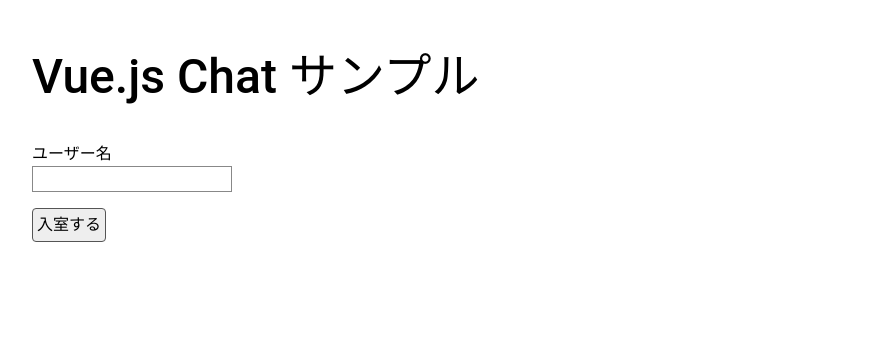
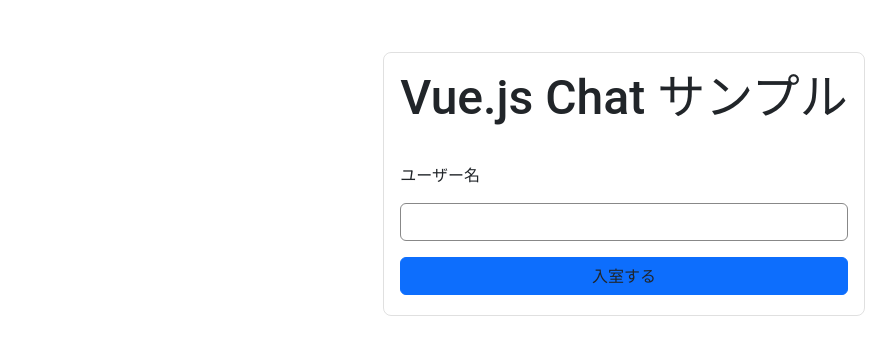
Before and after one commit to pontabi/hackathon-tb-B, a Vue app in the folder chatapp/: page / in a window 1280 px wide. Shown: the top 354 px of the page, without its empty margins (16-912 px from the left). Built offline with nearby package versions, Linux system fonts and the light colour scheme; no server answers.

Commit message:
ログイン画面のスタイル

```diff
--- a/chatapp/index.html
+++ b/chatapp/index.html
@@ -3,11 +3,13 @@
   <head>
     <meta charset="UTF-8" />
     <link rel="icon" type="image/svg+xml" href="/vite.svg" />
+    <link href="https://cdn.jsdelivr.net/npm/bootstrap@5.3.0/dist/css/bootstrap.min.css" rel="stylesheet" integrity="sha384-9ndCyUaIbzAi2FUVXJi0CjmCapSmO7SnpJef0486qhLnuZ2cdeRhO02iuK6FUUVM" crossorigin="anonymous">
     <meta name="viewport" content="width=device-width, initial-scale=1.0" />
     <title>Vue.js Chat サンプル</title>
   </head>
   <body>
     <div id="app"></div>
     <script type="module" src="/src/main.js"></script>
+    <script src="https://cdn.jsdelivr.net/npm/bootstrap@5.3.0/dist/js/bootstrap.bundle.min.js" integrity="sha384-geWF76RCwLtnZ8qwWowPQNguL3RmwHVBC9FhGdlKrxdiJJigb/j/68SIy3Te4Bkz" crossorigin="anonymous"></script>
   </body>
 </html>
--- a/chatapp/src/components/Login.vue
+++ b/chatapp/src/components/Login.vue
@@ -20,7 +20,7 @@
 // 入室メッセージをクライアントに送信する
 const onEnter = () => {
   // ユーザー名が入力されているかチェック
-  if(!inputUserName.value) return;
+  if (!inputUserName.value) return;
 
   // 入室メッセージを送信
   socket.emit("enterEvent", inputUserName.value)
@@ -35,14 +35,18 @@
 </script>
 
 <template>
-  <div class="mx-auto my-5 px-4">
-    <h1 class="text-h3 font-weight-medium">Vue.js Chat サンプル</h1>
-    <div class="mt-10">
-      <p>ユーザー名</p>
-      <input type="text" class="user-name-text" v-model="inputUserName"  />
+  <form>
+    <div class="container d-flex align-items-center">
+      <div class="mx-auto my-5 px-4 border rounded-3">
+        <h1 class="text-h3 font-weight-medium my-5">Vue.js Chat サンプル</h1>
+        <div class="mt-10">
+          <p>ユーザー名</p>
+          <input type="text" class="user-name-text form-control w-100" v-model="inputUserName" />
+        </div>
+        <button type="button" @click="onEnter" class="btn btn-primary w-100 mb-5">入室する</button>
+      </div>
     </div>
-    <button type="button" @click="onEnter" class="button-normal">入室する</button>
-  </div>
+  </form>
 </template>
 
 <style scoped>
```
Also changed, not shown: chatapp/src/style.css (line endings or trailing spaces).
